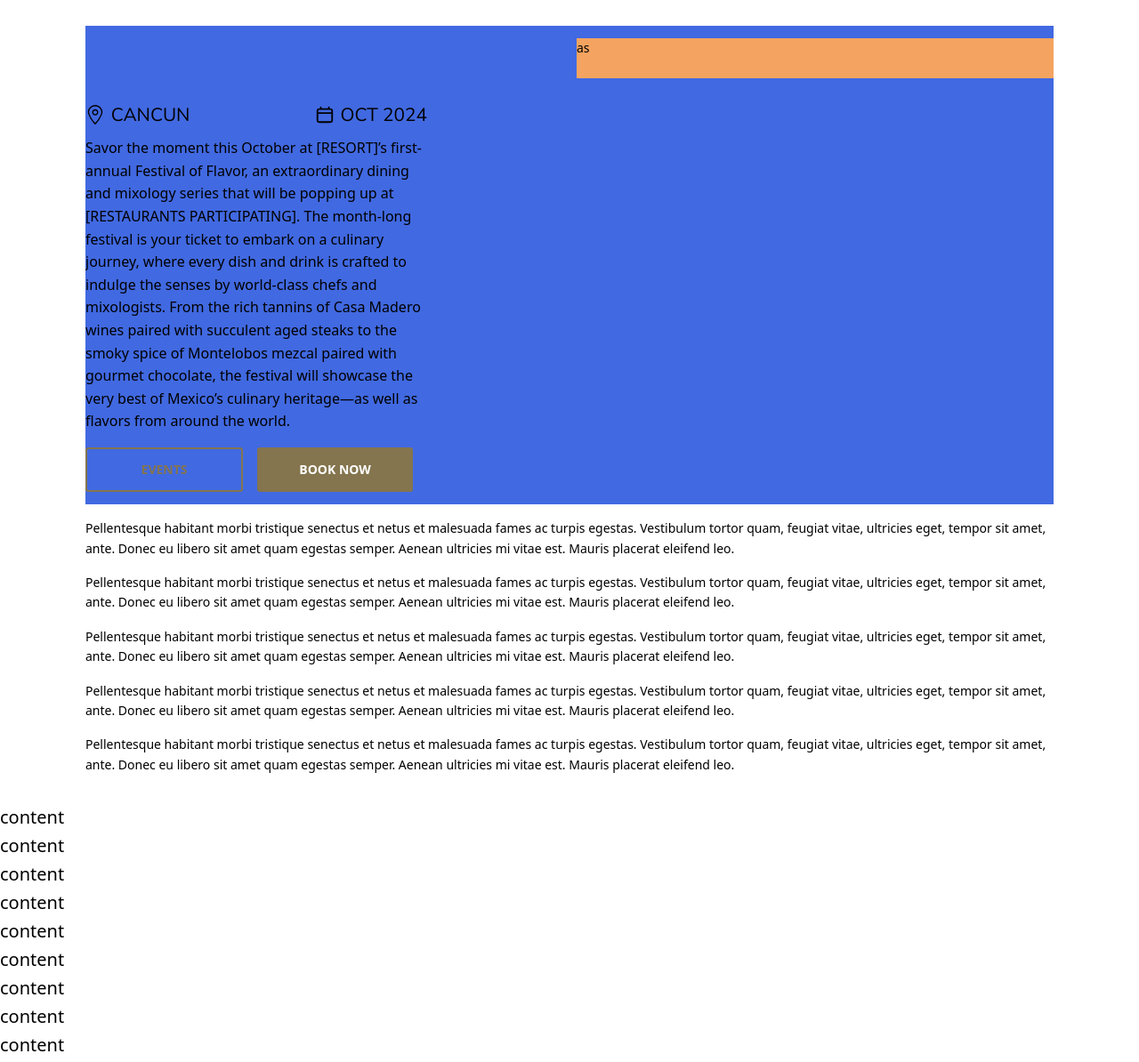
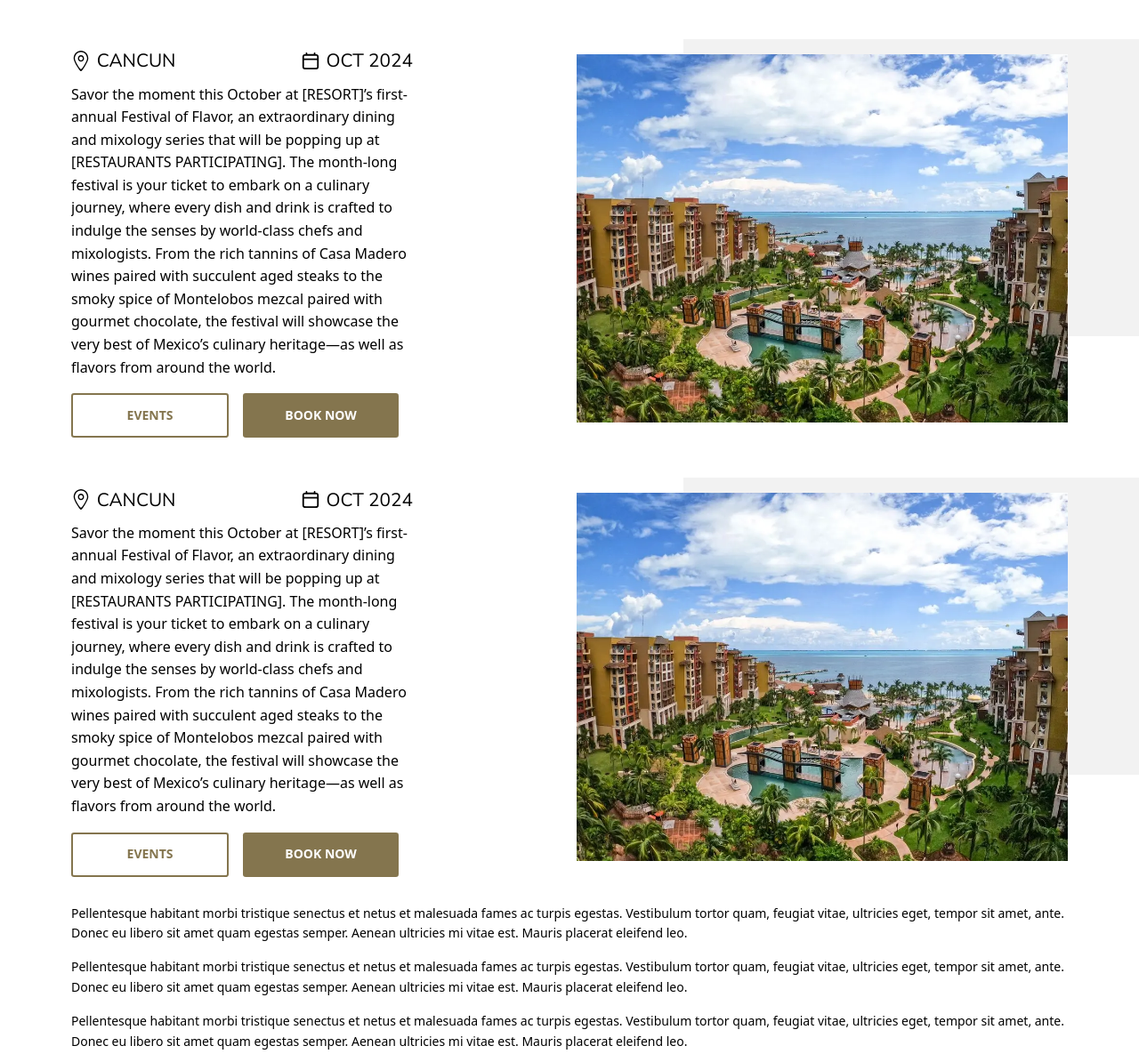
Before and after one commit to Carlos-Who/animations, a website built with Vite: page index.html in a window 1280 px wide. Shown: the part 1078-2272 px from the top of the page at 89% size. Built offline with nearby package versions, Linux system fonts and the light colour scheme; a web font is replaced by a local one.

Commit message:
:construction: Progress on Festival of Flavor sep 8

```diff
--- a/index.html
+++ b/index.html
@@ -87,8 +87,7 @@
             <div class="ff-content-grid ff-content-grid--left">
 
                 <div class="ff-content-grid__image-frame">
-                    as
-<!--                    <img src="/festival-of-flavor-2024/demo/hotels-sections/vpcn/villa-del-palmar-cancun-hotel.webp" class="ff-content-grid__image" alt="">-->
+                    <img src="/festival-of-flavor-2024/demo/hotels-sections/vpcn/villa-del-palmar-cancun-hotel.webp" class="ff-content-grid__image" alt="">
                 </div>
 
 
@@ -126,12 +125,48 @@
     </section>
 
     <section id="group-2" class="ff-accordion__group">
-        <div id="menu-2" class="ff-accordion__heading"><h2 class="ff-title--primary ff-title--accordion">Garza Blanca Cancun</h2></div>
+        <div id="menu-2" class="ff-accordion__heading"><h2 class="ff-title--primary ff-title--accordion">Villa del Palmar Cancun</h2></div>
+
         <div class="ff-accordion__content">
-            <p>Pellentesque habitant morbi tristique senectus et netus et malesuada fames ac turpis egestas. Vestibulum
-                tortor quam, feugiat vitae, ultricies eget, tempor sit amet, ante. Donec eu libero sit amet quam egestas
-                semper. Aenean ultricies mi vitae est. Mauris placerat eleifend leo.</p>
+
+            <div class="ff-content-grid ff-content-grid--left">
+
+                <div class="ff-content-grid__image-frame">
+                    <img src="/festival-of-flavor-2024/demo/hotels-sections/vpcn/villa-del-palmar-cancun-hotel.webp" class="ff-content-grid__image" alt="">
+                </div>
+
+
+                <div class="ff-content-grid__details">
+                    <div class="ff-content-grid__details-info">
+                        <div class="ff-details-info-item">
+                            <img src="/festival-of-flavor-2024/demo/hotels-sections/vpcn/icons/location-mark.svg" class="ff-details-info-icon" alt="">
+                            <p class="ff-text--secondary ff-details-info-label">Cancun</p>
+                        </div>
+                        <div class="ff-details-info-item">
+                            <img src="/festival-of-flavor-2024/demo/hotels-sections/vpcn/icons/calendar.svg" class="ff-details-info-icon" alt="">
+                            <p class="ff-text--secondary ff-details-info-label">Oct 2024</p>
+                        </div>
+                    </div>
+
+                    <div class="ff-content-grid__details-content">
+                        <p class="ff-details-content__paragraph">Savor the moment this October at [RESORT]’s first-annual Festival of Flavor, an extraordinary dining and
+                            mixology series that will be popping up at [RESTAURANTS PARTICIPATING]. The month-long festival is your
+                            ticket to embark on a culinary journey, where every dish and drink is crafted to indulge the senses by
+                            world-class chefs and mixologists. From the rich tannins of Casa Madero wines paired with succulent aged
+                            steaks to the smoky spice of Montelobos mezcal paired with gourmet chocolate, the festival will showcase
+                            the very best of Mexico’s culinary heritage—as well as flavors from around the world.</p>
+
+                        <div class="ff-details-content__actions">
+                            <a href="#" class="ff-button ff-actions__button--secondary">Events</a>
+                            <a href="#" class="ff-button ff-actions__button--primary">Book Now</a>
+                        </div>
+                    </div>
+                </div>
+
+
+            </div>
         </div>
+
     </section>
 
     <section id="group-3" class="ff-accordion__group">
--- a/style.css
+++ b/style.css
@@ -290,15 +290,17 @@ div.ff-accordion {
   margin: 0 auto;
   margin-bottom: 2rem;
   width: 100%;
-  max-width: 50rem;
+  /*max-width: 50rem;*/
   height: auto;
   /*background-color: darkseagreen;*/
 }
 
 section.ff-accordion__group {
   position: relative;
+  isolation: isolate;
   margin: 0;
   margin-bottom: .2rem;
+  /*background-color: slateblue;*/
 }
 
 .ff-accordion__heading {
@@ -313,34 +315,32 @@ section.ff-accordion__group {
 
 
 .ff-accordion__content {
-  /*box-sizing: border-box !important;*/
   width: 90%;
   margin: 0 auto;
   height: 0;
   overflow: hidden;
   font-size: 14px;
   /*background-color: paleturquoise;*/
+  /*border: 1px solid red;*/
 }
 
 div.ff-content-grid {
   display: flex;
   height: 100%;
   padding: 1em 0;
+  /*background-color: sandybrown;*/
 }
 
-/*.ff-content-grid--left {*/
-/*  flex-direction: column;*/
-/*}*/
-
+.ff-content-grid--left {
+  flex-direction: column;
+}
 
 .ff-content-grid__image-frame {
   margin-bottom: 1.4rem;
   width: 100%;
-  height: 100% !important;
-  background-color: sandybrown;
+  height: 100%;
+  /*background-color: sandybrown;*/
 }
-
-
 
 div.ff-content-grid__details-info {
   display: flex;
@@ -552,6 +552,7 @@ p.ff-details-content__paragraph {
 
   /* ACCORDION : Start  */
 
+
   section.ff-accordion__group {
     /*background-color: sandybrown;*/
     margin-bottom: 1rem;
@@ -560,62 +561,55 @@ p.ff-details-content__paragraph {
     display: none;
   }
 
+
+
   .ff-accordion__content {
-    width: 100%;
+    width: 90%;
+    max-width: 70rem;
     height: auto !important;
     font-size: 14px;
     /*background-color: #cd5ab2;*/
   }
 
 
+
   div.ff-content-grid {
     display: grid;
     grid-template-columns: 1fr 1fr;
     gap: 1rem;
-    background-color: royalblue;
-    align-items: stretch;
+    /*height: 100%;*/
+    /*background-color: royalblue;*/
+    justify-content: center;
   }
 
 
-  /* Cuando está en modo "left", el contenido de texto va a la izquierda y la imagen a la derecha */
   .ff-content-grid--left .ff-content-grid__details {
+    grid-row: 1;
     grid-column: 1;
   }
 
   .ff-content-grid--left .ff-content-grid__image-frame {
     grid-column: 2;
-    width: 100%;
-    height: 100%; /* Abarca todo el alto */
-  }
-
-  /* En la disposición estándar, el contenido de texto va a la derecha y la imagen a la izquierda */
-  .ff-content-grid__details {
-    grid-column: 2;
   }
 
   .ff-content-grid__image-frame {
-    grid-column: 1;
+    display: flex;
+    align-items: center;
+    margin-bottom: 0;
+  }
+
+  .ff-content-grid__image-frame:before {
+    content: "";
+    position: absolute;
+    z-index: -1;
+    top: 15px;
+    right: 0;
+    width: 40%;
+    height: 70%;
+    background-color: #F2F2F2;
   }
 
 
-
-
-  .ff-content-grid__image-frame {
-    margin-bottom: 1.4rem;
-    width: 100%;
-    height: 100% ;
-    background-color: sandybrown;
-  }
-  /*.ff-content-grid--left:before {*/
-  /*  content: "";*/
-  /*  position: absolute;*/
-  /*  top: 4%;*/
-  /*  right: -10px;*/
-  /*  width: 50%;*/
-  /*  height: 90%;*/
-  /*  background-color: rgba(174, 164, 137, 0.2);*/
-  /*  z-index: -1;*/
-  /*}*/
 
   div.ff-content-grid__details {
     max-width: 24rem;
@@ -636,17 +630,17 @@ p.ff-details-content__paragraph {
 /* Large devices (desktops, 992px and up) */
 @media (min-width: 992px) {
 
-  div.ff-accordion {
-    margin: 0 auto;
-    margin-bottom: 2rem;
-    width: 85%;
-    max-width: 70rem;
-    height: auto;
-  }
-  section.ff-container {
-    width: 90%;
-    max-width: 70rem;
-  }
+  /*div.ff-accordion {*/
+  /*  margin: 0 auto;*/
+  /*  margin-bottom: 2rem;*/
+  /*  width: 85%;*/
+  /*  max-width: 70rem;*/
+  /*  height: auto;*/
+  /*}*/
+  /*section.ff-container {*/
+  /*  width: 90%;*/
+  /*  max-width: 70rem;*/
+  /*}*/
 
 }
 
```
